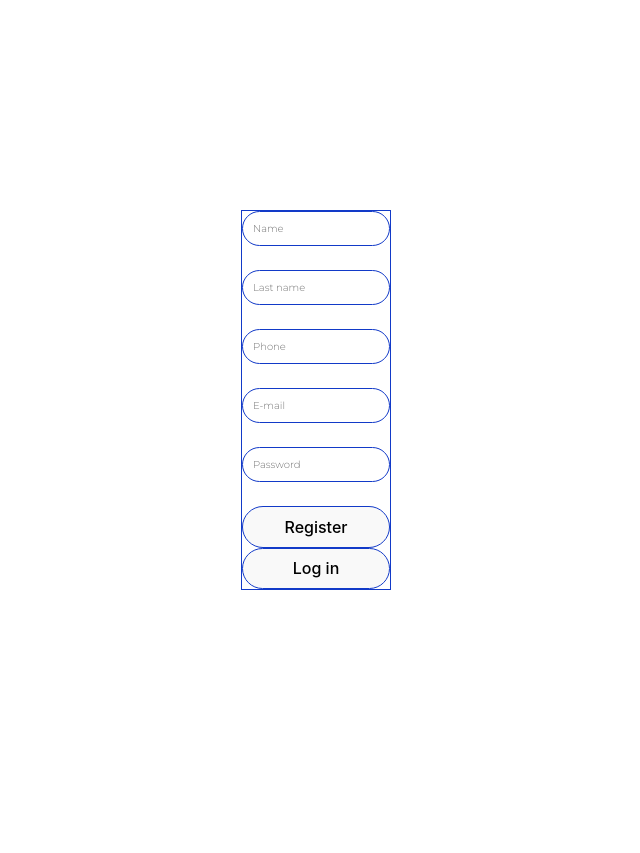
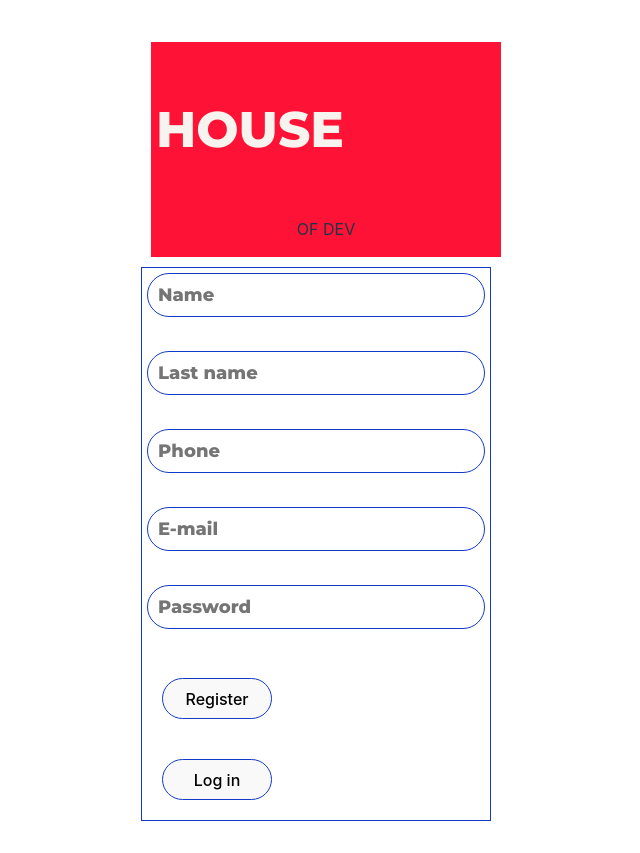
Before and after one commit to hernanortiz18/houseOfDev-src, a React (Vite) app in the folder Front/: page /register in a window 1280 px wide. Shown: the whole page, without its empty margins (324-964 px from the left). Before the commit the page ends 800 px from the top, so only its background shows below. Built offline with nearby package versions, Linux system fonts and the light colour scheme.

Commit message:
changes in register.scss

```diff
--- a/Front/src/App.jsx
+++ b/Front/src/App.jsx
@@ -1,6 +1,6 @@
-import { useState } from "react";
-import reactLogo from "./assets/react.svg";
-import viteLogo from "/vite.svg";
+// import { useState } from "react";
+// import reactLogo from "./assets/react.svg";
+// import viteLogo from "/vite.svg";
 import "./App.css";
 import Login from "./components/login";
 import Register from "./components/Register";
@@ -9,7 +9,7 @@ import Home from "./components/Home";
 import { BrowserRouter } from "react-router-dom";
 
 function App() {
-  const [count, setCount] = useState(0);
+  // const [count, setCount] = useState(0);
 
   return (
     <>
--- a/Front/src/components/Register.jsx
+++ b/Front/src/components/Register.jsx
@@ -2,6 +2,7 @@ import React, { useState } from "react";
 import axios from "axios";
 import { useNavigate } from "react-router";
 import "../styles/register.scss";
+import image from "../assets/img/Group 179.png";
 
 const Register = () => {
   const navigate = useNavigate();
@@ -36,6 +37,13 @@ const Register = () => {
   };
 
   return (
+    <div className="bg-color">
+      <div className="bg-imagen">
+        <div className="register-container">
+          <div className="hod-logo">
+            <p className="house">HOUSE</p>
+            <p className="ofDev">OF DEV</p>
+          </div>
           <form onSubmit={handleSubmit} className="formRegister">
             <input
               value={registerData.name}
@@ -80,6 +88,9 @@ const Register = () => {
             <button type="submit">Register</button>
             <button>Log in</button>
           </form>
+        </div>
+      </div>
+    </div>
   );
 };
 
--- a/Front/src/styles/register.scss
+++ b/Front/src/styles/register.scss
@@ -1,18 +1,44 @@
-@import url("https://fonts.googleapis.com/css2?family=Montserrat:wght@300&display=swap");
+@import url("https://fonts.googleapis.com/css2?family=Montserrat:wght@800&display=swap");
+
+.bg-color {
+  display: flex;
+}
+
+.register-container {
+  display: flex;
+  flex-direction: column;
+  width: 350px;
+  .hod-logo {
+    background-color: #fe1236;
+    margin: 10px;
+    width: 350px;
+    .house {
+      font-family: "Montserrat", sans-serif;
+      font-size: 50px;
+      text-align: left;
+      margin-left: 5px;
+      color: #f7f3ee;
+    }
+  }
+}
 
 .formRegister {
   display: flex;
   flex-direction: column;
   border: solid 1px #123ac8;
+  align-content: space-between;
   input {
     font-family: "Montserrat", sans-serif;
     padding: 10px;
-    font-size: 10px;
+    margin: 5px;
+    font-size: 18px;
     border: solid 1px #123ac8;
     border-radius: 999px;
   }
   button {
     border: solid 1px #123ac8;
     border-radius: 999px;
+    max-width: 110px;
+    margin: 20px;
   }
 }
```
Lines whose indentation alone changed are shown as unchanged.
